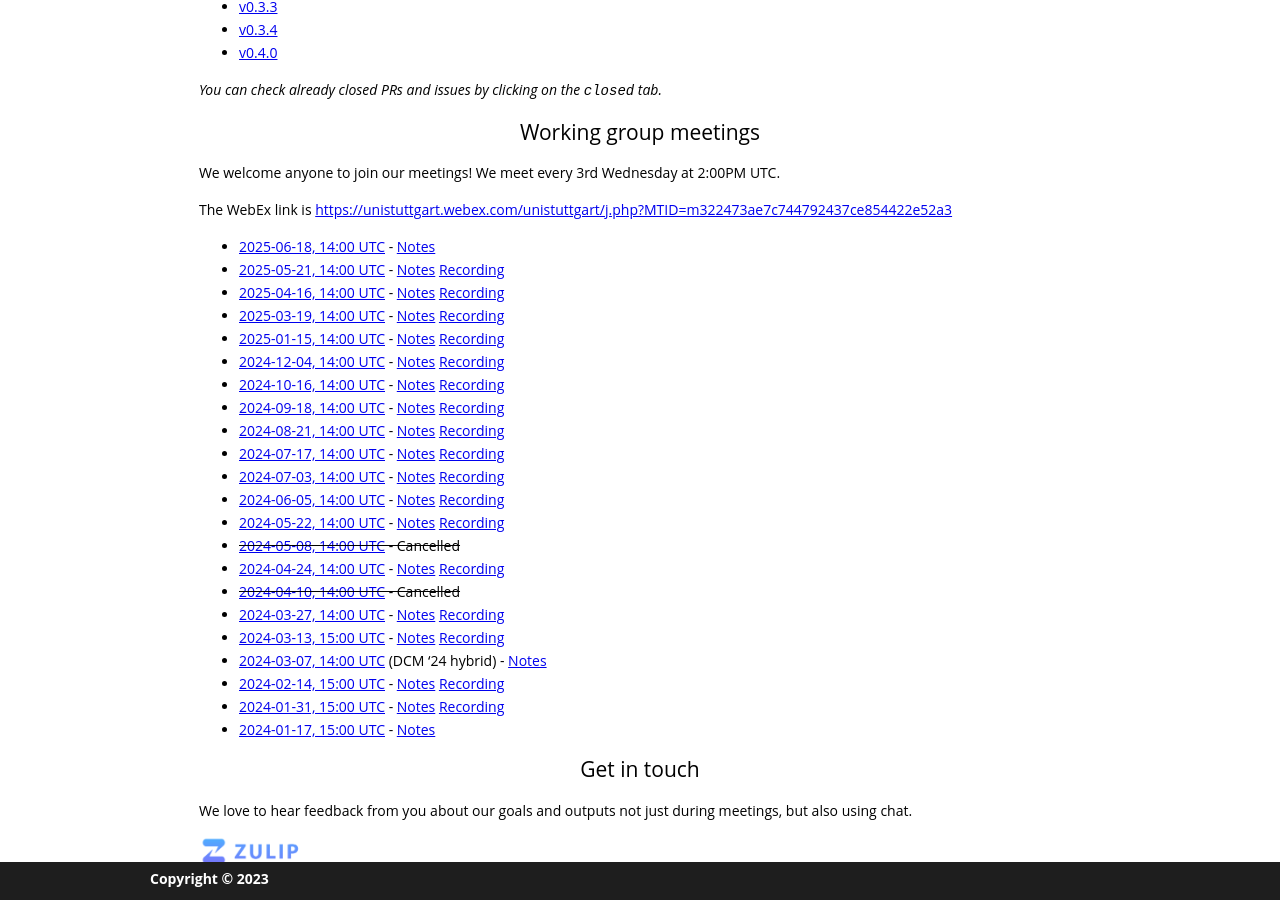
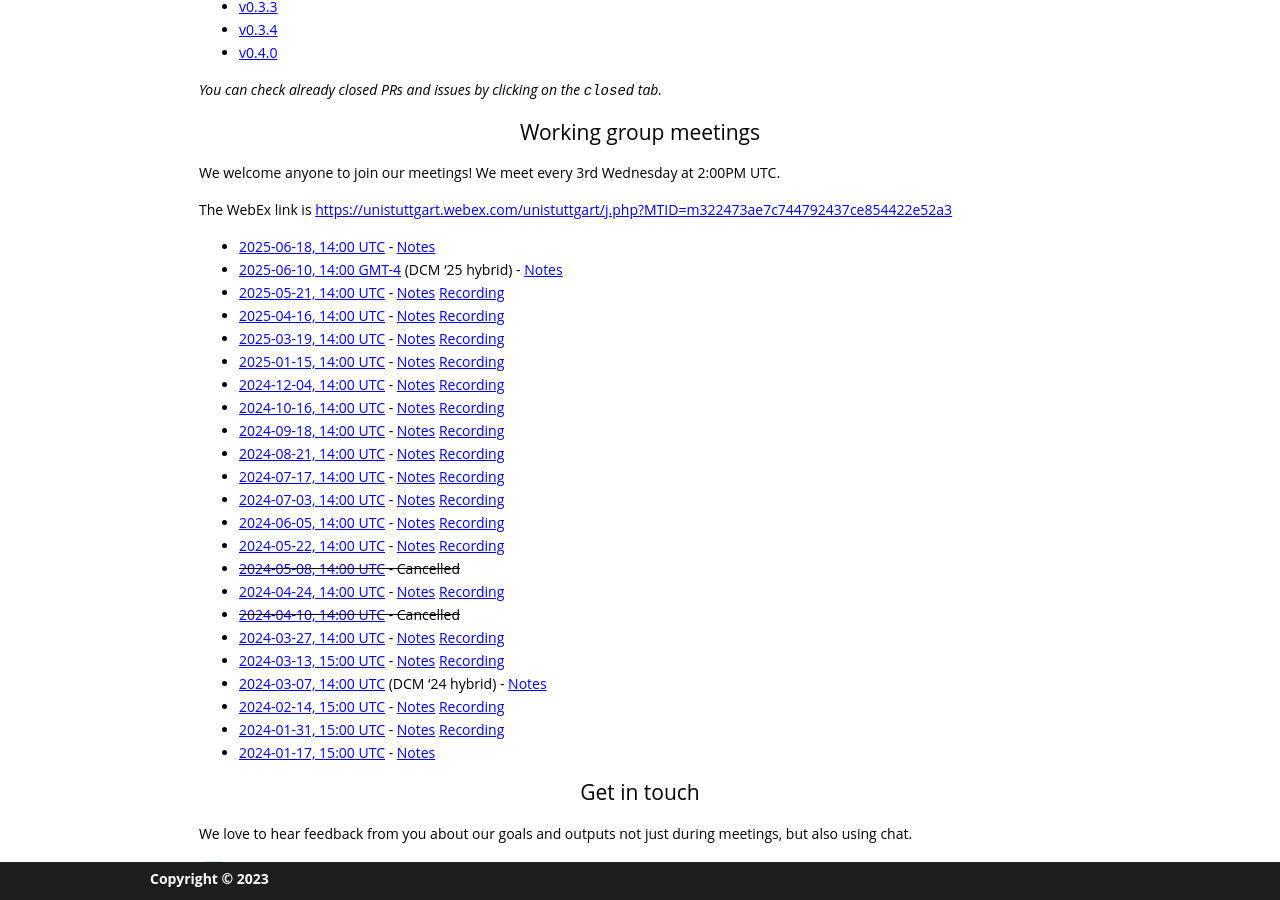
Before and after one commit to gdcc/py.gdcc.io, a Jekyll site: the page built from index.md, in a window 1280 px wide and 900 px high, scrolled down 2655 px. Built offline with Jekyll 4.4.1, drawn with Linux system fonts in a browser that asks for light colours; our own code applies the rules of GitHub Pages for plain Markdown files.

Commit message:
add dcm notes

```diff
--- a/index.md
+++ b/index.md
@@ -82,6 +82,7 @@ We welcome anyone to join our meetings! We meet every 3rd Wednesday at 2:00PM UT
 The WebEx link is <https://unistuttgart.webex.com/unistuttgart/j.php?MTID=m322473ae7c744792437ce854422e52a3>
 
 - [2025-06-18, 14:00 UTC](https://time.is/compare/1400_18_Jun_2025_in_UTC) - [Notes](https://docs.google.com/document/d/1jN8Q7d9ugwShW0CNUea7RVvRXEij3O5DYCt7RDD4mck/edit?usp=sharing)
+- [2025-06-10, 14:00 GMT-4](https://time.is/compare/1400_10_Jun_2025_in_GMT-4) (DCM '25 hybrid) - [Notes](https://docs.google.com/document/d/1uSp7hboLrDG7wvzzEFlgTTYZX_I6UC4WPepxwKDJMR4/edit?usp=sharing)
 - [2025-05-21, 14:00 UTC](https://time.is/compare/1400_21_May_2025_in_UTC) - [Notes](https://docs.google.com/document/d/1iFH9GTFLLbTZHv3a9P36eWQ07uywhMn9IPsL3reANJA/edit?usp=sharing) [Recording](https://drive.google.com/file/d/1CG0QdlRmXFFsGX-vkLoVjeQeEfsRitij/view?usp=share_link)
 - [2025-04-16, 14:00 UTC](https://time.is/compare/1400_16_Apr_2025_in_UTC) - [Notes](https://docs.google.com/document/d/1A8bTLznwHBMCTonOmk-PDsKaOeZ4u7cKagi4DZZ2iVk/edit?usp=sharing) [Recording](https://drive.google.com/file/d/1E2nbmlO_Hppz0SjxM_roHlvrIa7BzaCt/view?usp=share_link)
 - [2025-03-19, 14:00 UTC](https://time.is/compare/1400_19_Mar_2025_in_UTC) - [Notes](https://docs.google.com/document/d/1sGBWyf5NYq_aZvhMWr5cMNhNt_PEaumImDT581-7hhs/edit?usp=sharing) [Recording](https://drive.google.com/file/d/1uQ-8K63pVXGoaDqNRAAyVfZ5M9bJ6zpf/view?usp=share_link)
```
